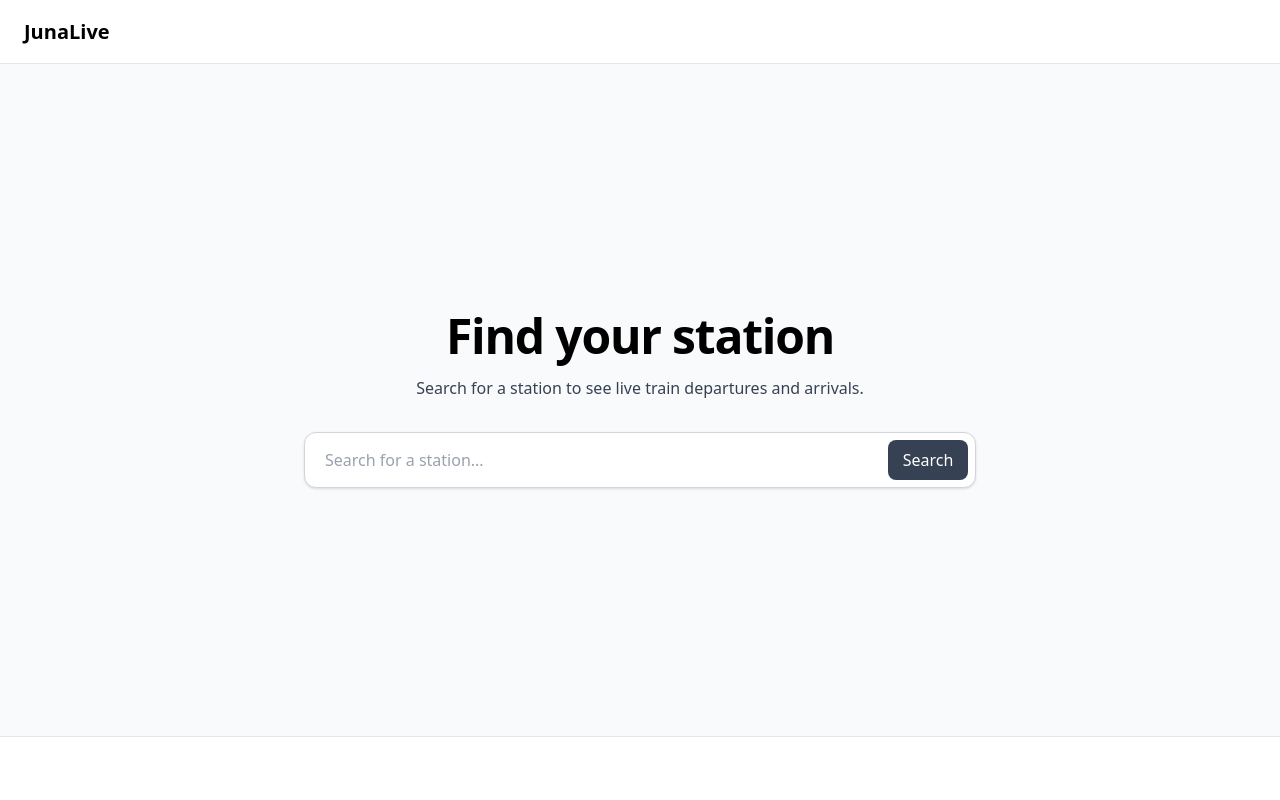
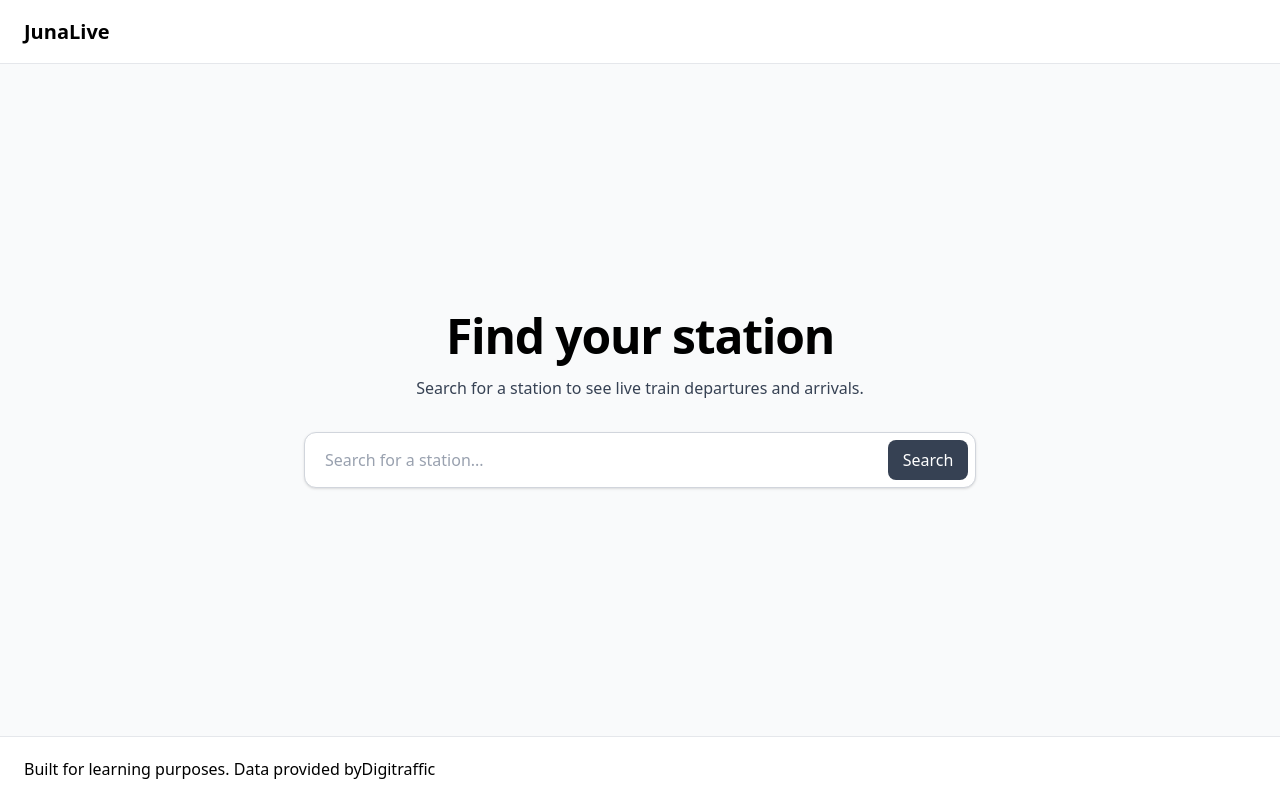
Before and after one commit to Arazm1/JunaLive, a React (Vite) app: page / in a window 1280 px wide. Built offline with nearby package versions, Linux system fonts and the light colour scheme; no server answers.

Commit message:
Updated footer.

```diff
--- a/src/views/Home.jsx
+++ b/src/views/Home.jsx
@@ -77,6 +77,12 @@ const Home = () => {
             <footer className="h-16 border-t border-gray-200 bg-white">
                 <div className="mx-auto flex h-full max-w-7xl items-center px-6">
 
+                    <p>
+                        Built for learning purposes. Data provided by
+                        <a href="https://www.digitraffic.fi/" target="_blank" rel="noopener noreferrer">
+                        Digitraffic
+                        </a>
+                    </p>
                 </div>
 
             </footer>
--- a/src/views/Station.jsx
+++ b/src/views/Station.jsx
@@ -250,6 +250,12 @@ const Station = () =>{
         <footer className="h-16 border-t border-gray-200 bg-white">
             <div className="mx-auto flex h-full max-w-7xl items-center px-6">
 
+                <p>
+                    Built for learning purposes. Data provided by
+                    <a href="https://www.digitraffic.fi/" target="_blank" rel="noopener noreferrer">
+                    Digitraffic
+                    </a>
+                </p>
             </div>
 
         </footer>
```
